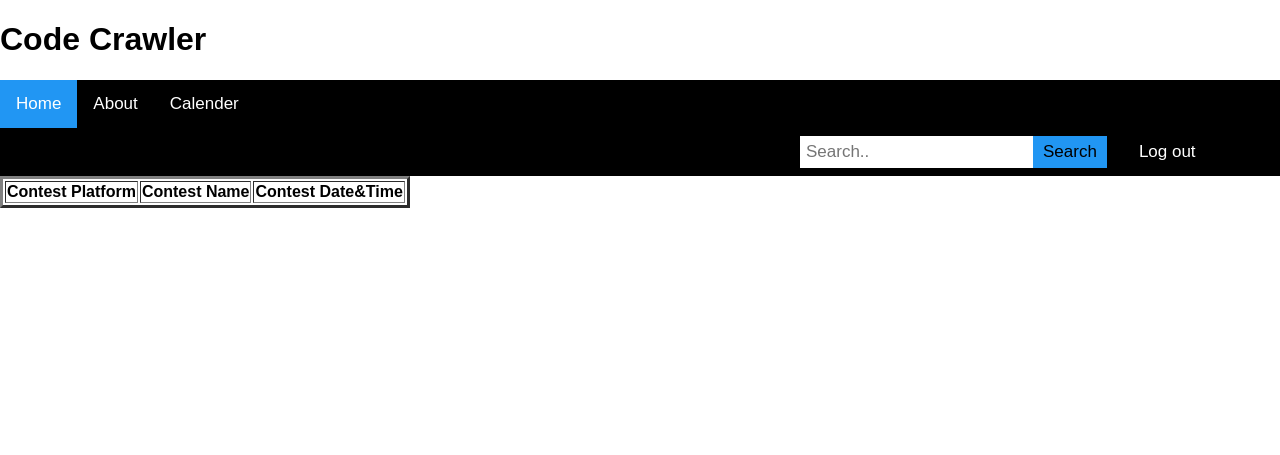
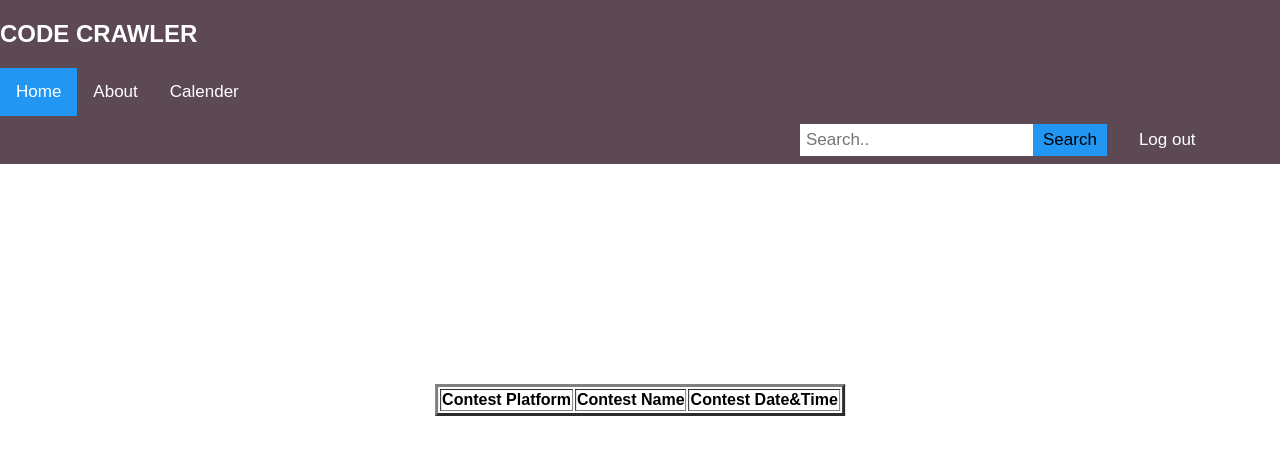
Before and after one commit to Suhas42/code_crawler, a Django app: template calender/templates/calender.html in a window 1280 px wide. Shown: the top 455 px of the page. Run offline with Django 3.2, Linux system fonts and the light colour scheme; the template is opened without the code that fills it, so the values that code supplies are empty.

Commit message:
modified htmls

```diff
--- a/calender/static/css/styles.css
+++ b/calender/static/css/styles.css
@@ -5,9 +5,13 @@
     font-family: Arial, Helvetica, sans-serif;
   }
 
+  h2{
+    color: white;
+  }
+
   .topnav {
     overflow: hidden;
-    background-color: black;
+    background-color: #5d4954;
   }
 
   .topnav a {
@@ -68,7 +72,7 @@
       text-align: center;
       width: 100%;
       margin: 0;
-      padding: 1  4px;
+      padding: 10px 4px;
     }
     .topnav input[type=text] {
       border: 1px solid #ccc;
--- a/calender/templates/calender.html
+++ b/calender/templates/calender.html
@@ -3,17 +3,29 @@
 <title>Code Calender</title>
 {% endblock %}
 {% block content %}
-    <table style="align-content: center" border="3">
+    <style>
+    body{
+        align-content: center;
+    }
+    .table{
+        position: absolute;
+        top: 50%;
+        left: 50%;
+        transform: translate(-50%, -50%);
+    }
+
+    </style>
+    <table class="table" style="text-align: center" border="3">
         <thead>
-            <th style="align-content: center">Contest Platform</th>
-            <th style="align-content: center">Contest Name</th>
-            <th style="align-content: center">Contest Date&Time</th>
+            <th style="text-align: center">Contest Platform</th>
+            <th style="text-align: center">Contest Name</th>
+            <th style="text-align: center">Contest Date&Time</th>
         </thead>
         {% for contest in cf_contest_list %}
             {% if contest.phase == string %}
                 <tr>
-                    <td style="align-content: center">Codeforces</td>
-                    <td><a href="{{ cf_contest_link }}{{ contest.id }}">{{ contest.name }}</a></td>
+                    <td style="text-align: center">Codeforces</td>
+                    <td style="text-align: center"><a href="{{ cf_contest_link }}{{ contest.id }}">{{ contest.name }}</a></td>
                     <td>{{ contest.startTimeSeconds }}</td>
                 </tr>
             {% endif %}
@@ -21,8 +33,8 @@
 
         {% for contest in chef_contest_list %}
             <tr>
-                <td style="align-content: center">Codechef</td>
-                <td><a href="{{ chef_contest_link }}{{ contest.0 }}">{{ contest.1 }}</a></td>
+                <td style="text-align: center">Codechef</td>
+                <td style="text-align: center"><a href="{{ chef_contest_link }}{{ contest.0 }}">{{ contest.1 }}</a></td>
                 <td>{{ contest.2 }}, {{ contest.3 }}</td>
             </tr>
         {% endfor %}
--- a/calender/templates/index.html
+++ b/calender/templates/index.html
@@ -10,11 +10,9 @@
 </head>
 <body>
 <!-- Navigation -->
-<card class="card">
-<h1>Code Crawler</h1>
-</card>
+
 <div class="topnav" >
-
+  <h2>CODE CRAWLER</h2>
   <a class="active" href="{% url 'home' %}">Home</a>
   <a href="{% url 'developers' %}">About</a>
   <a href="{% url 'calender' %}">Calender</a>
```
Also changed, not shown: calender/templates/developers.html (+112 -4 lines), calender/static/img/lokipic.PNG (added), calender/static/img/pavanpic.PNG (added), calender/static/img/pic.PNG (added), calender/static/img/vikypic.PNG (added).
